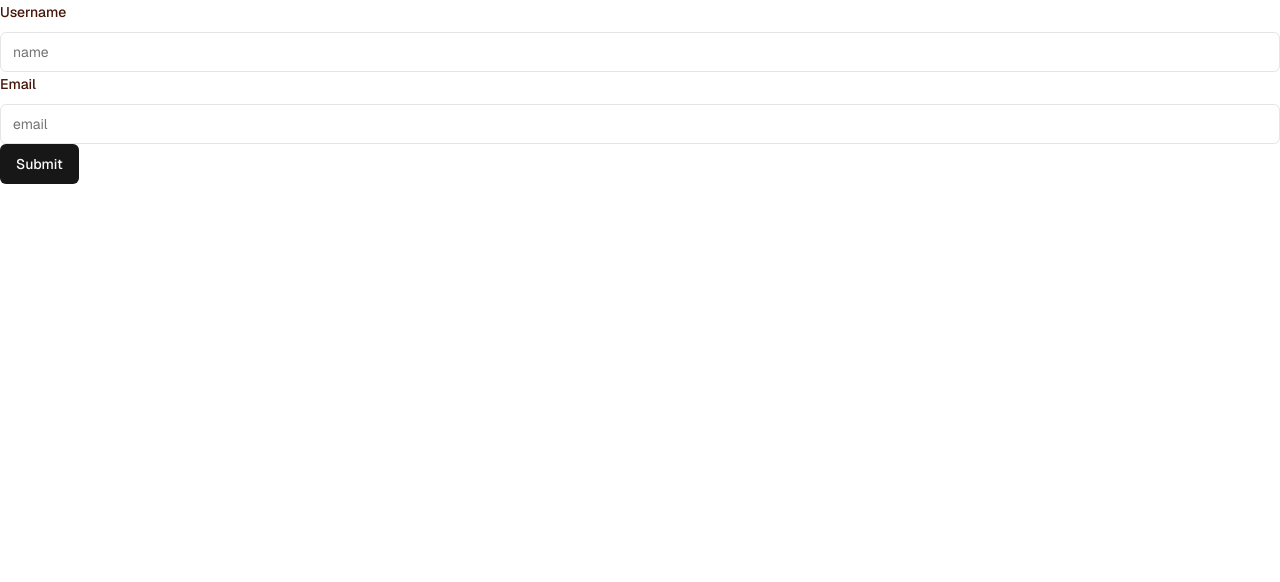
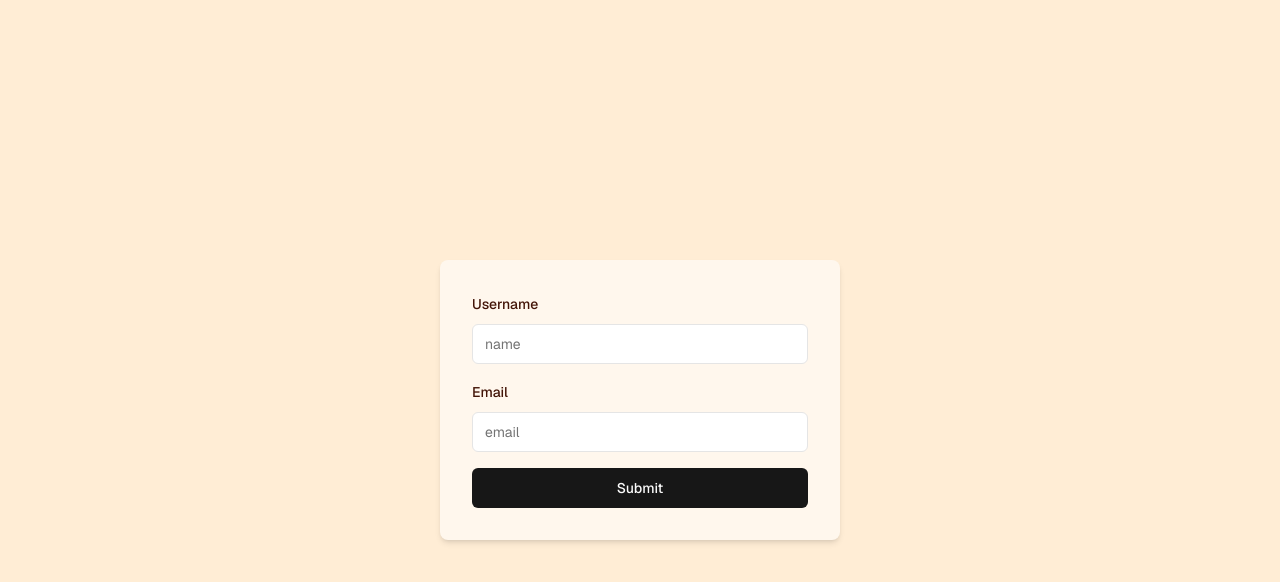
Before and after one commit to joshwrn/fetch-front-end, a Next.js app: page / in a window 1280 px wide. Shown: the top 582 px of the page. Built offline with nearby package versions, Linux system fonts and the light colour scheme.

Commit message:
bugfix: update from param

```diff
--- a/src/app/dogs/page.tsx
+++ b/src/app/dogs/page.tsx
@@ -50,10 +50,10 @@ const Dogs = () => {
   const dogsSearchQuery = useInfiniteQuery({
     queryKey: [`dogs`, queryParams.params],
     queryFn: async ({ pageParam = 0 }) => {
-      const url = appendQueryParams(
-        fetchUrl(`/dogs/search`),
-        queryParams.params
-      )
+      const url = appendQueryParams(fetchUrl(`/dogs/search`), {
+        ...queryParams.params,
+        from: `${pageParam * pageSize}`,
+      })
       const dogIdsResponse = await fetch(url, {
         credentials: `include`,
         headers: {
@@ -99,7 +99,7 @@ const Dogs = () => {
           <SortOrderDropdown />
         </div>
         <Button className="bg-orange-50 flex gap-4 items-center hover:bg-orange-200">
-          <p className="text-orange-950">Start Match</p>
+          <p className="text-orange-950">Find Your Match</p>
           <p className="text-orange-950">{favorites.length}</p>
         </Button>
       </header>
--- a/src/app/page.tsx
+++ b/src/app/page.tsx
@@ -53,9 +53,10 @@ export default function Home() {
   })
 
   return (
-    <div>
+    <div className="bg-orange-100 h-screen flex flex-col justify-center items-center">
       <FormProvider {...form}>
         <form
+          className="flex flex-col gap-4 p-8 rounded-lg bg-orange-50 shadow-md max-w-full w-[400px]"
           onSubmit={(e) => {
             e.preventDefault()
             form.handleSubmit((input) => loginMutation.mutate(input))()
```
